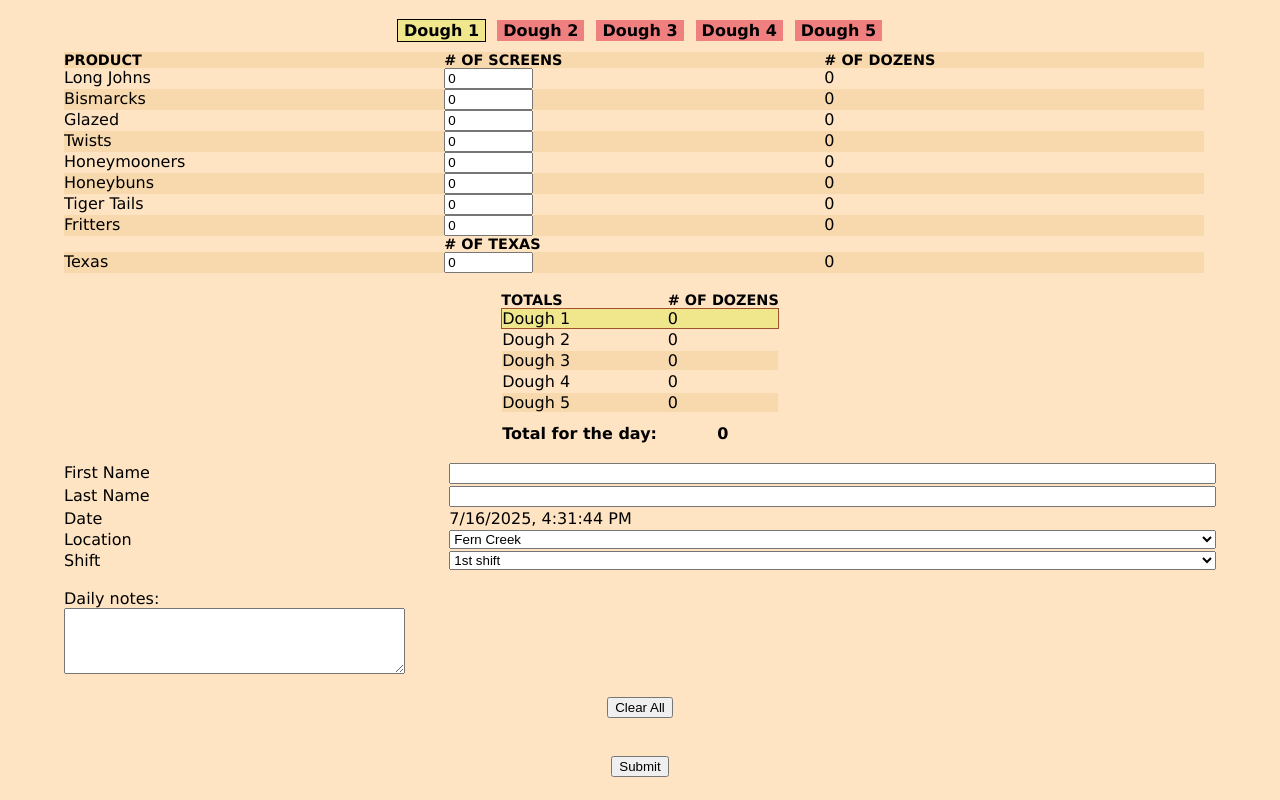
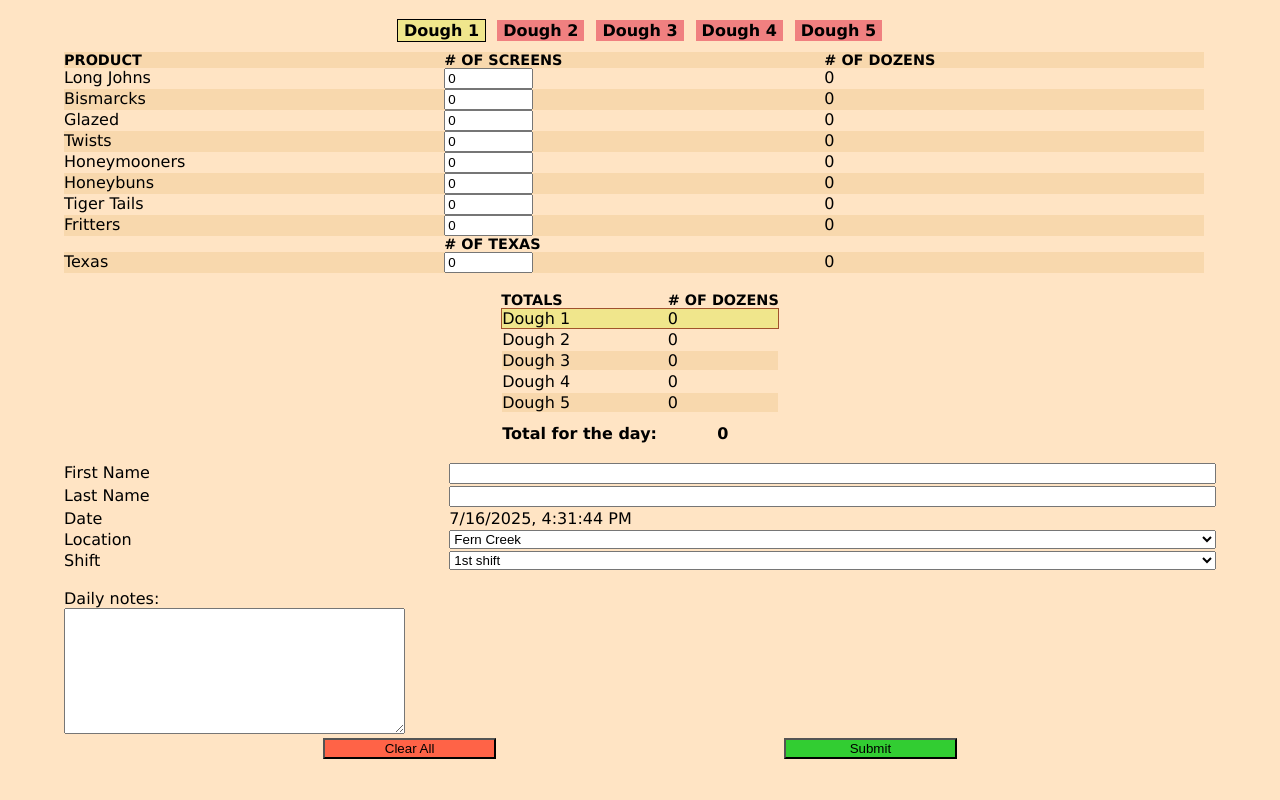
Before and after one commit to natecramer/yieldsheet, a plain HTML site: page index.html in a window 1280 px wide. Drawn offline with Linux system fonts and the light colour scheme.

Commit message:
Style submit and clear buttons

```diff
--- a/index.html
+++ b/index.html
@@ -65,12 +65,13 @@
             <br>
             Daily notes:
             <br>
-            <textarea id="notes-input" name="notes-input" rows="4" cols="40"></textarea>
+            <textarea id="notes-input" name="notes-input" rows="8" cols="40"></textarea>
         </div>
-        <br>
-        <button onclick="clearAll()">Clear All</button>
-        <br><br>
-        <button onclick="submit()">Submit</button>
+
+        <div id="bottom-buttons-cont">
+            <button id="btn-clear" onclick="clearAll()">Clear All</button>
+            <button id="btn-submit" onclick="submit()">Submit</button>
+        </div>
         <!-- <br> -->
     </div>
 </body>
--- a/style.css
+++ b/style.css
@@ -176,3 +176,25 @@ body {
     flex-shrink: 1;
     gap: 2px;
 }
+
+#bottom-buttons-cont {
+    width: 90%;
+    /* height: 90px; */
+    /* border: 1px solid green; */
+    /* display: flex; */
+    /* flex: initial; */
+    display: grid;
+    grid-template-columns: 15% 15%;
+    gap: 25%;
+    justify-content: center;
+    /* width: 100%;
+    height: 100%; */
+}
+
+#btn-clear {
+    background-color: tomato;
+}
+
+#btn-submit {
+    background-color: limegreen;
+}
```
